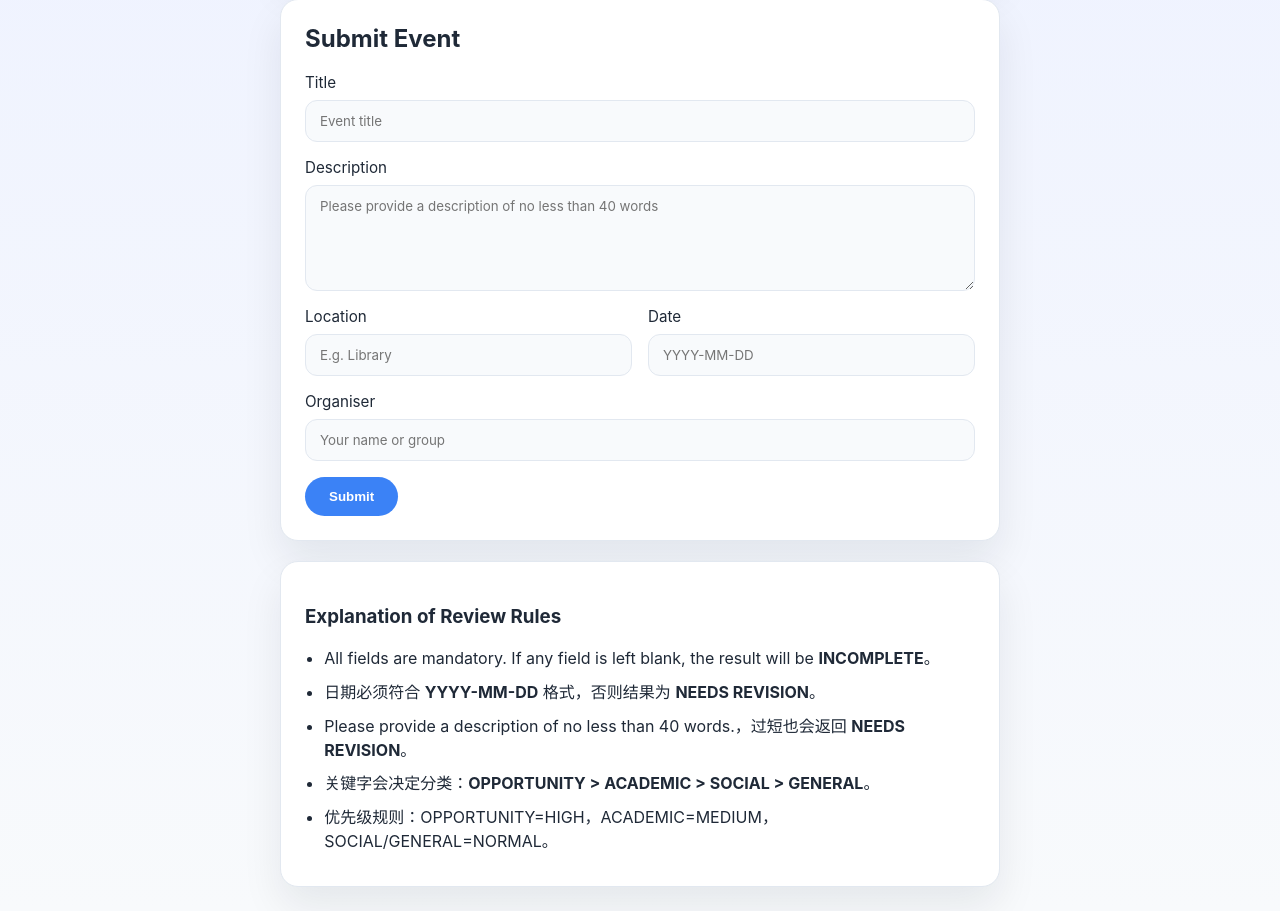
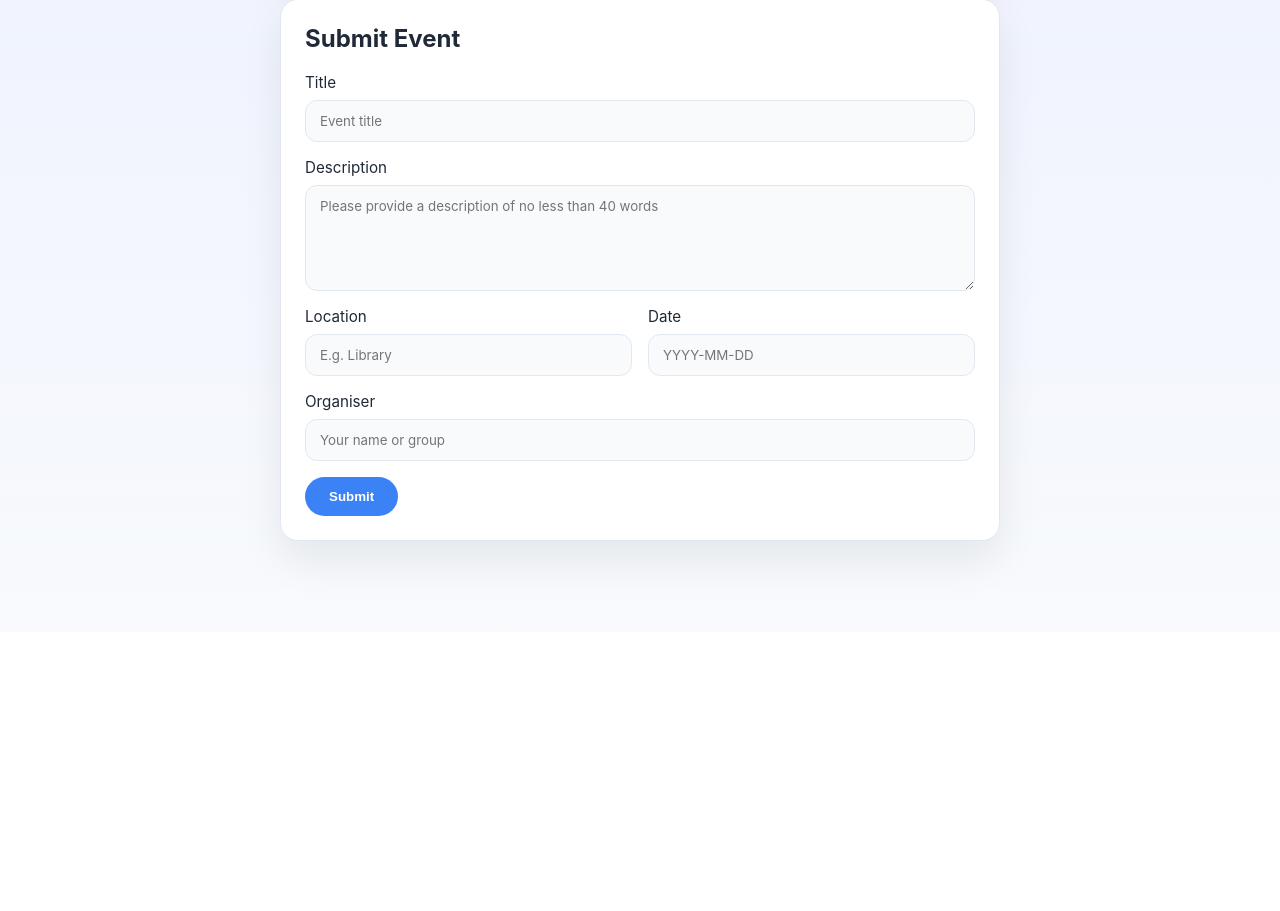
Before and after one commit to WudibaolongZZ/COMP3041J-cloud-project1, a Flask app: page / in a window 1280 px wide. Shown: the part 168-1079 px from the top of the page. After the commit the page ends 743 px from the top, so only its background shows below. Run offline with Flask 3, Linux system fonts and the light colour scheme; parts of the project's set-up code (start-up, migrations or seed data) failed here and were passed over.

Commit message:
modify submission page

```diff
--- a/campus_buzz/templates/index.html
+++ b/campus_buzz/templates/index.html
@@ -44,16 +44,6 @@
                 </form>
             </section>
 
-            <section class="card rule-card">
-                <h3>Explanation of Review Rules</h3>
-                <ul>
-                    <li>All fields are mandatory. If any field is left blank, the result will be <strong>INCOMPLETE</strong>。</li>
-                    <li>日期必须符合 <strong>YYYY-MM-DD</strong> 格式，否则结果为 <strong>NEEDS REVISION</strong>。</li>
-                    <li>Please provide a description of no less than 40 words.，过短也会返回 <strong>NEEDS REVISION</strong>。</li>
-                    <li>关键字会决定分类：<strong>OPPORTUNITY &gt; ACADEMIC &gt; SOCIAL &gt; GENERAL</strong>。</li>
-                    <li>优先级规则：OPPORTUNITY=HIGH，ACADEMIC=MEDIUM，SOCIAL/GENERAL=NORMAL。</li>
-                </ul>
-            </section>
         </main>
     </div>
 </body>
```
